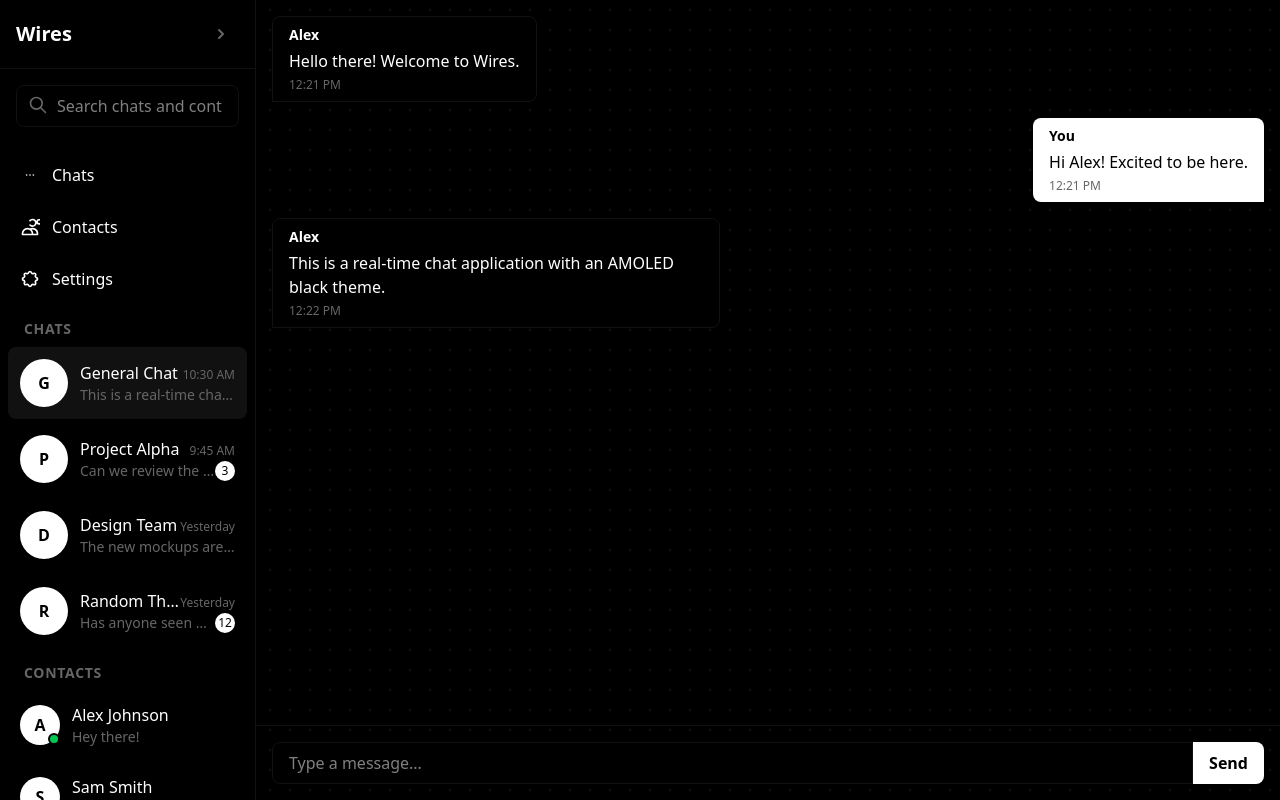
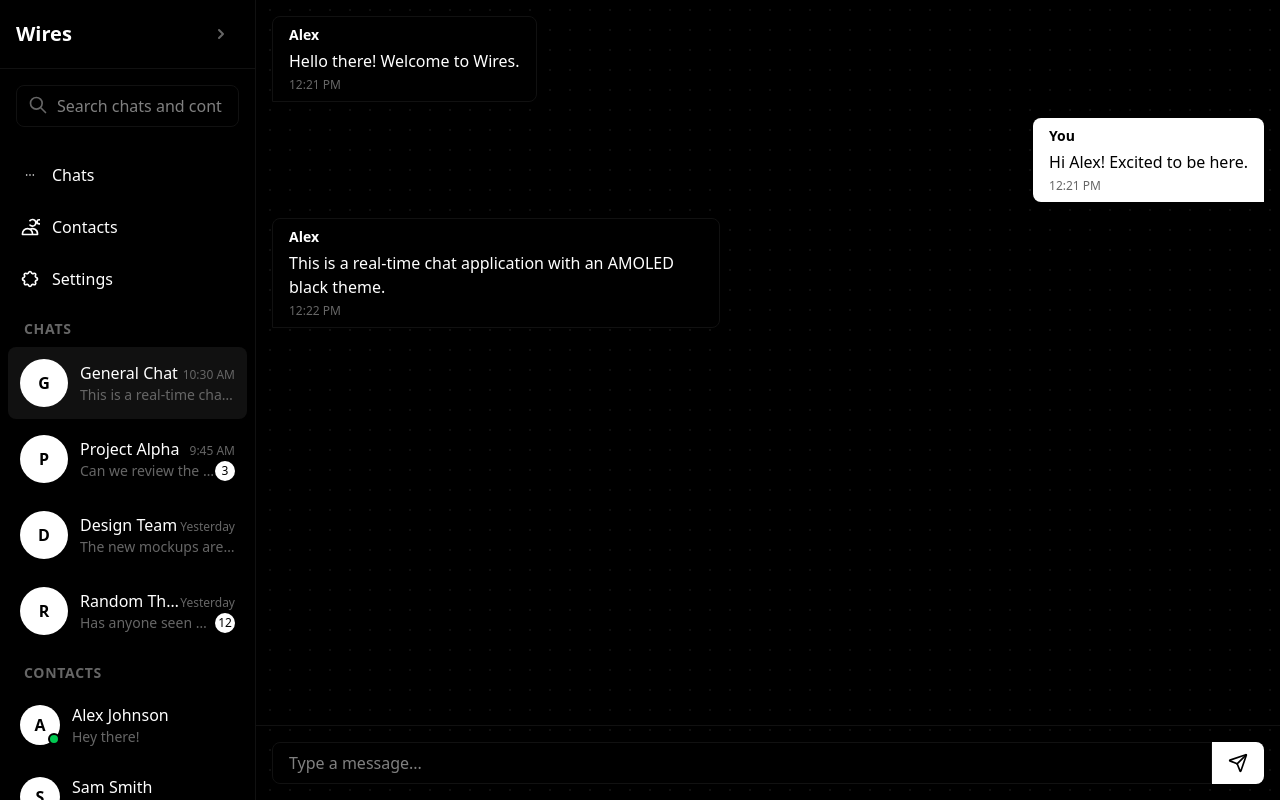
Before and after one commit to rei-naissance/Wired, a Next.js app in the folder wired/: page / in a window 1280 px wide. Built offline with nearby package versions, Linux system fonts and the light colour scheme; no server answers; sample sign-in values are in the browser's storage.

Commit message:
feat: add Send icon to message input and update styles

```diff
--- a/wired/components/MessageInput.tsx
+++ b/wired/components/MessageInput.tsx
@@ -1,6 +1,7 @@
 "use client";
 
 import { useState } from "react";
+import { Send } from "lucide-react";
 
 interface MessageInputProps {
   onSend: (message: string) => void;
@@ -23,13 +24,13 @@ export default function MessageInput({ onSend }: MessageInputProps) {
         value={inputValue}
         onChange={(e) => setInputValue(e.target.value)}
         placeholder="Type a message..."
-        className="flex-1 bg-card-background border border-card-border rounded-l-lg px-4 py-2 focus:outline-none focus:ring-1 focus:ring-primary text-foreground"
+        className="flex-1 bg-card-background border border-card-border rounded-l-lg px-4 py-2 focus:outline-none focus:ring-1 focus:ring-primary text-foreground transition-all duration-300 ease-in-out"
       />
       <button
         type="submit"
-        className="bg-primary hover:bg-primary-hover text-black font-semibold px-4 py-2 rounded-r-lg transition-colors"
+        className="bg-primary hover:bg-primary-hover text-black font-semibold px-4 py-2 rounded-r-lg transition-colors duration-300 ease-in-out flex items-center justify-center"
       >
-        Send
+        <Send size={20} />
       </button>
     </form>
   );
--- a/wired/package.json
+++ b/wired/package.json
@@ -10,6 +10,7 @@
   },
   "dependencies": {
     "@clerk/nextjs": "^6.30.2",
+    "lucide-react": "^0.539.0",
     "next": "15.4.6",
     "react": "19.1.0",
     "react-dom": "19.1.0"
```
Also changed, not shown: 1 other file (tests, documents, lock files or other folders).
